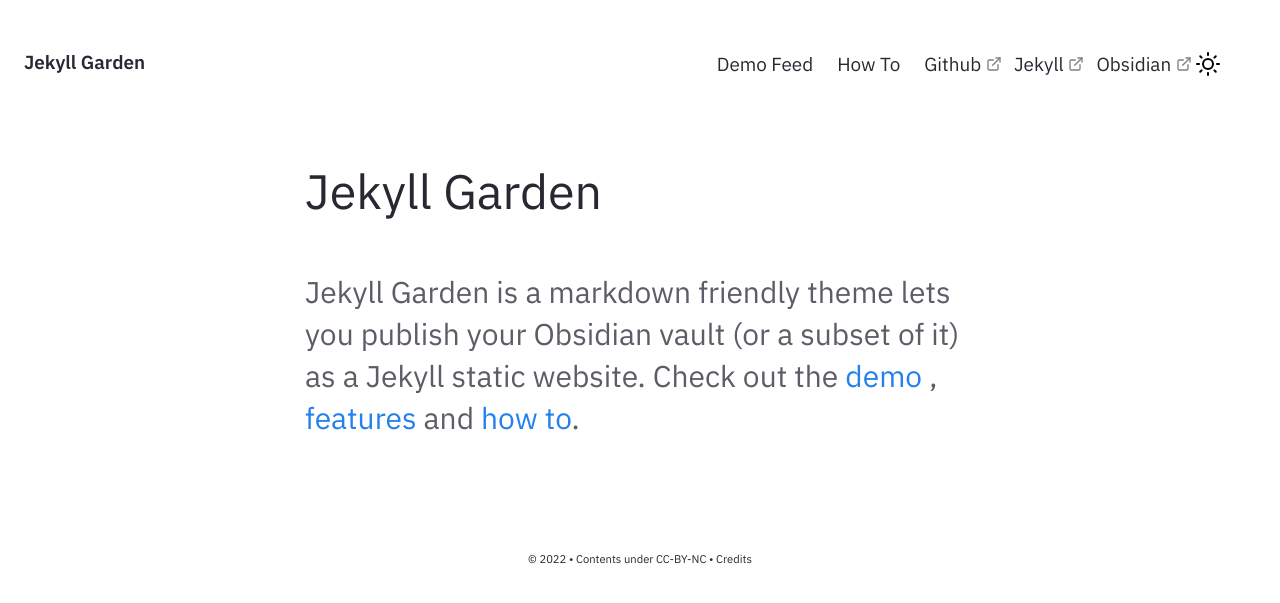
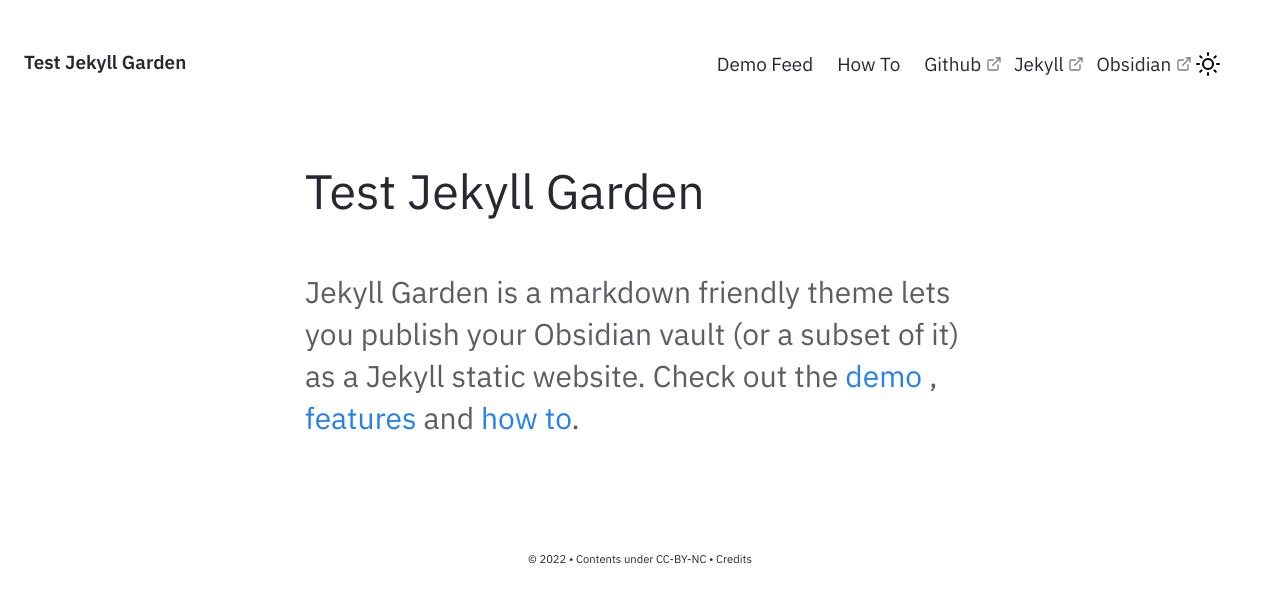
Before and after one commit to pineapplechiu/jekyll-garden, a Jekyll site: the page built from pages/index.md, in a window 1280 px wide. Shown: the top 603 px of the page. Built offline with Jekyll 4.4.1, drawn with Linux system fonts in a browser that asks for light colours.

Commit message:
Update config

```diff
--- a/_config.yml
+++ b/_config.yml
@@ -19,7 +19,7 @@
 # in the templates via {{ site.myvariable }}.
 
 # URL is the base hostname with protocol for your site, eg http://example.com
-url: "" # the base hostname & protocol for your site, e.g. http://example.com
+url: "https://pineapplechiu.github.io" # the base hostname & protocol for your site, e.g. http://example.com
 
 # If you want to install this jekyll in a subpath (eg /digitalgarden) set it here.
 # Else keep it Empty (DON'T PUT /; Keep it empty)
@@ -27,7 +27,7 @@ baseurl: ""
 
 # Website Header, Description, Footer year and text.
 # If you are deleting this, make sure you remove it from HTML files too
-heading: Jekyll Garden # Change this
+heading: Test Jekyll Garden # Change this
 content: Obsidian ready Jekyll Theme
 copyright:
   year: © 2022
```
